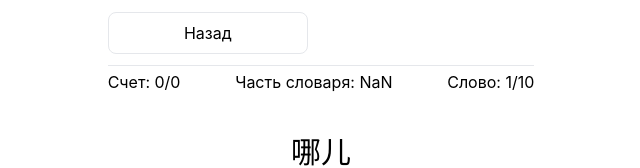
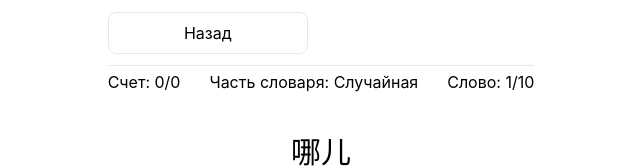
Before and after one commit to Frudee/chigame, a React (Vite) app: page / in a window 1280 px wide. Both pictures are taken after a click on the button "Начать". Shown: the part 208-376 px from the top of the page, without its empty margins (319-959 px from the left). Built offline with nearby package versions, Linux system fonts and the light colour scheme.

Commit message:
delete logs, fix part type

```diff
--- a/src/components/Settings.tsx
+++ b/src/components/Settings.tsx
@@ -33,6 +33,16 @@ export default function Settings({
     setVocabularySize(Number(event.target.value));
   };
 
+  const handleVocabularyPartChange = (
+    event: React.ChangeEvent<HTMLSelectElement>
+  ) => {
+    if (event.target.value === "random") {
+      setVocabularyPart("random");
+      return;
+    }
+    setVocabularyPart(Number(event.target.value));
+  };
+
   return (
     <div className="flex flex-col gap-4 justify-center items-center h-[100vh] ">
       <h2 className="text-[22px]">Настройки</h2>
@@ -46,7 +56,7 @@ export default function Settings({
       </select>
       <select
         className="border p-2 rounded-lg hover:cursor-pointer min-w-[200px]"
-        onChange={(e) => setVocabularyPart(e.target.value)}
+        onChange={handleVocabularyPartChange}
       >
         <option value="">Часть словаря</option>
         <option value="random">Случайная</option>
--- a/src/components/TypeChinese.tsx
+++ b/src/components/TypeChinese.tsx
@@ -16,8 +16,6 @@ export default function TypeChinese({ word, handleAnswer }: Props) {
 
   const handleKeyDown = (event: React.KeyboardEvent<HTMLInputElement>) => {
     if (event.key === "Enter") {
-      console.log("type");
-      // event.preventDefault();
       handleSubmitAnswer();
     }
   };
--- a/src/lib/helpers.ts
+++ b/src/lib/helpers.ts
@@ -5,7 +5,6 @@ export const getArrayObjects = (
   chunkSize = 10
 ) => {
   if (part === "random") {
-    console.log("random object func");
     const filteredArray = exclude
       ? array.filter((obj) => obj["Russian"] !== exclude)
       : array;
--- a/src/screens/GameScreen.tsx
+++ b/src/screens/GameScreen.tsx
@@ -35,7 +35,6 @@ export default function GameScreen({
     setTries(0);
   };
 
-  console.log(currentLevel, words);
   return (
     <div className="flex flex-col  justify-center items-center min-h-[100vh] w-full pt-20">
       <div className="mb-10 pt-1 flex relative justify-between w-1/3 border-t">
@@ -48,7 +47,12 @@ export default function GameScreen({
         <span>
           Счет: {score}/{tries}
         </span>
-        <span>Часть словаря: {Number(vocabularyPart) + 1}</span>
+        <span>
+          Часть словаря:{" "}
+          {typeof vocabularyPart === "number"
+            ? vocabularyPart + 1
+            : "Случайная"}
+        </span>
         <span>
           {currentLevel === MAX_LEVELS ? (
             <>
```
